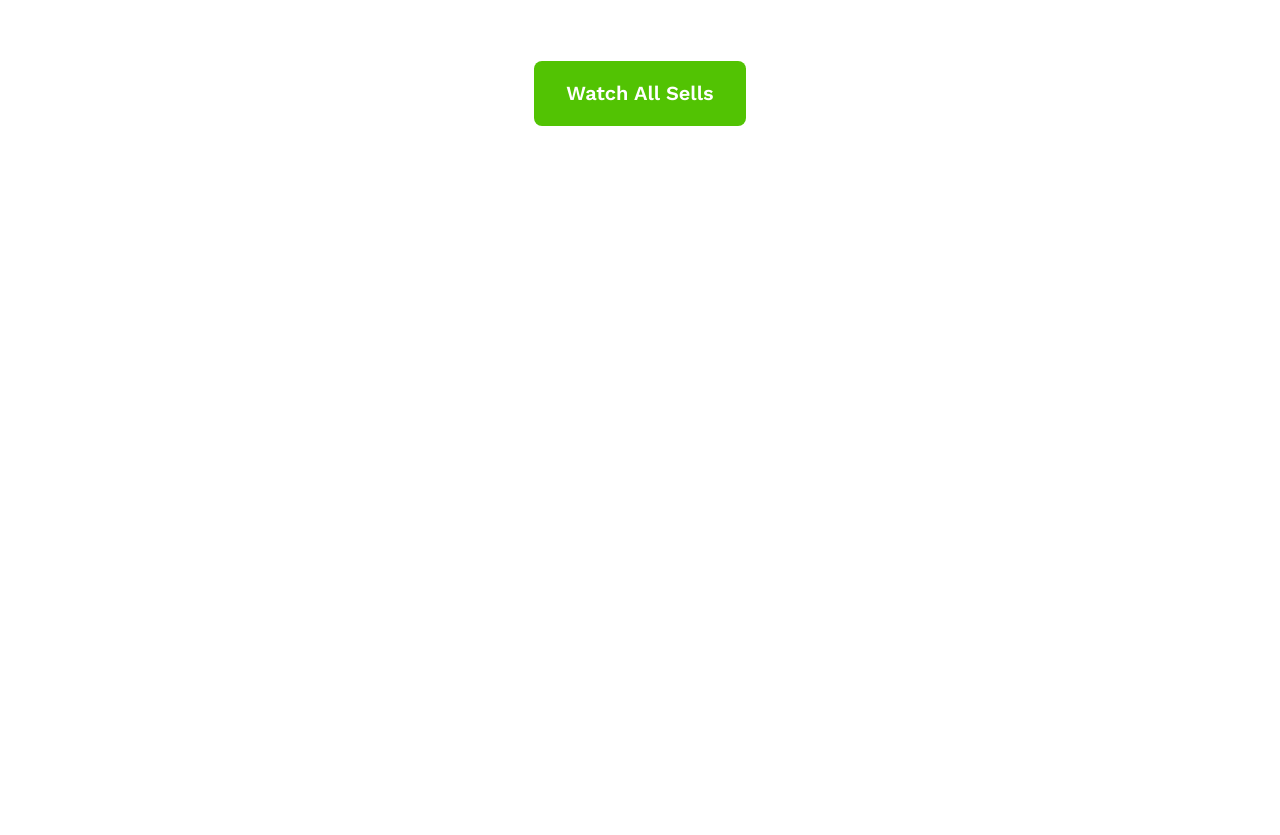
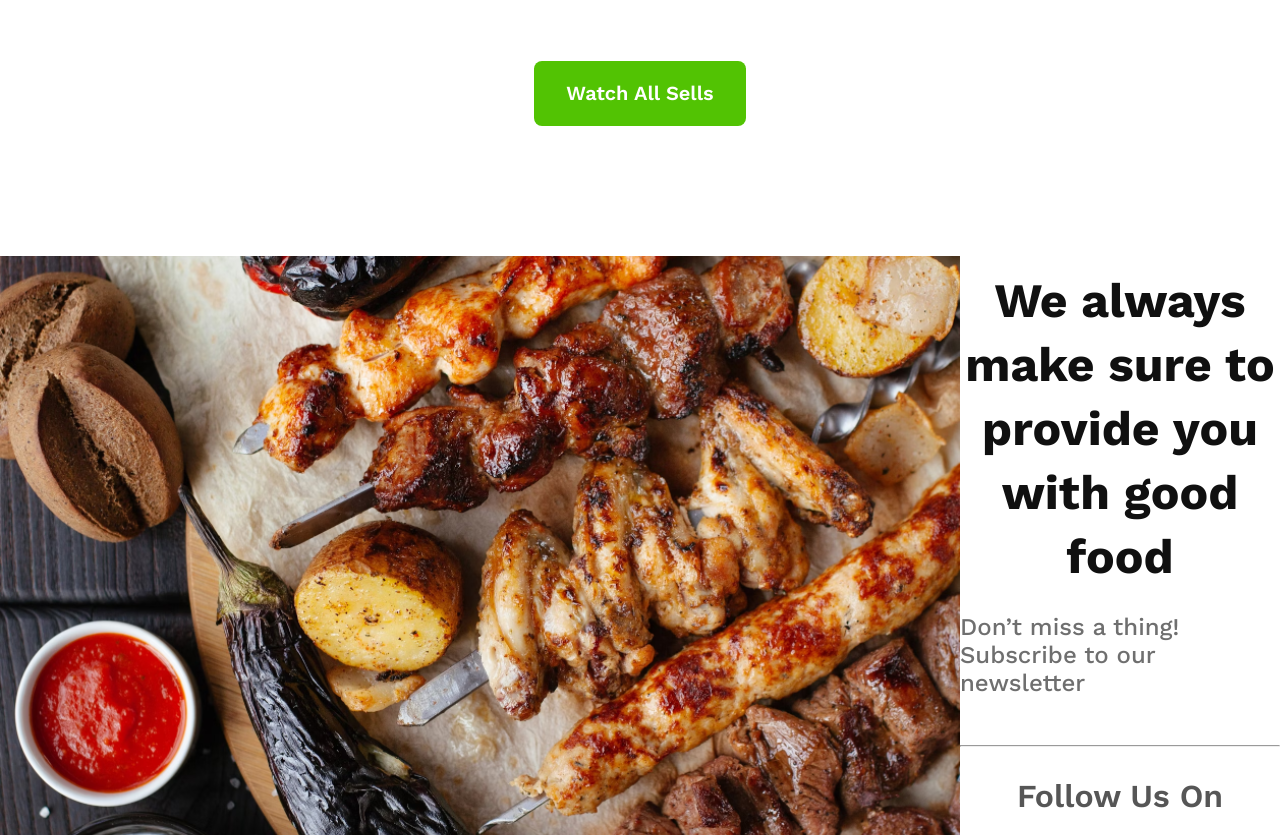
Before and after one commit to fatema-a5878/FoodieFeast, a plain HTML site: page index.html in a window 1280 px wide. Shown: the part 1965-2800 px from the top of the page. Before the commit the page ends 2221 px from the top, so only its background shows below. Drawn offline with nearby package versions, Linux system fonts and the light colour scheme.

Commit message:
about section finished

```diff
--- a/index.html
+++ b/index.html
@@ -5,6 +5,7 @@
     <meta name="viewport" content="width=device-width, initial-scale=1.0">
     <title>Foodie Feast</title>
     <link rel="stylesheet" href="styles/style.css">
+    <script src="https://kit.fontawesome.com/9cac1d8f79.js" crossorigin="anonymous"></script>
 </head>
 <body>
     <!-- Header Section -->
@@ -21,6 +22,7 @@
         </section>
     </header>
     <!-- Header Section End -->
+    <main>
          <!-- Cart Section -->
       <section id="card-main">
         <div class="card">
@@ -62,9 +64,31 @@
         </div>
     </section>
 <!-- Cart Section End -->
-    <main>
-
+ <!-- About Section -->
+  <section class="about">
+    <div>
+        <img src="./assets/foods.png" alt="">
+    </div>
+    <div class="abt-div">
+        <div class="about-details">
+            <h2>We always make sure to provide you with good food</h2>
+            <p class="dis">Don’t miss a thing! Subscribe to our newsletter</p>
+            <hr>
+            <p class="follow">Follow Us On</p>
+            <hr>
+            <!-- Icons -->
+            <div class="icons">
+                <a href="#"><i class="fa-brands fa-facebook"></i></a>
+                <a href="#"><i class="fa-brands fa-square-x-twitter"></i></a>
+                <a href="#"><i class="fa-brands fa-square-instagram"></i></a>
+                <a href="#"><i class="fa-brands fa-pinterest"></i></a>
+            </div>
+        </div>
+    </div>
+  </section>
+  <!-- About Section End  -->
     </main>
+    <!-- Footer Section -->
     <footer>
 
     </footer>
--- a/styles/style.css
+++ b/styles/style.css
@@ -150,3 +150,72 @@ text-align: center;
     letter-spacing: 0%;
     text-align: center;
 }
+/* About Section  */
+.about{
+    display: flex;
+    margin-bottom: 130px;
+}
+.abt-div{
+    display: flex;
+    justify-content: center;
+    align-items: center;
+}
+.about-details > h2{
+    /* width: 805px; */
+    color: rgb(16, 16, 16);
+    font-family: Work Sans;
+    font-size: 48px;
+    font-weight: 700;
+    line-height: 64px;
+    letter-spacing: 0%;
+    text-align: center;
+    margin-bottom: 24px;
+}
+.about-details > .dis{
+    color: rgb(16, 16, 16);
+    font-family: Work Sans;
+    font-size: 24px;
+    font-weight: 500;
+    line-height: 28px;
+    letter-spacing: 0%;
+    text-align: left;
+    opacity: 0.6;
+    margin-bottom: 48px;
+    display: flex;
+    justify-content: center;
+}
+.about-details > .follow{
+    padding: 30px 10px 30px 10px;
+    opacity: 0.7;
+    color: rgb(16, 16, 16);
+    font-family: Work Sans;
+    font-size: 32px;
+    font-weight: 600;
+    line-height: 38px;
+    letter-spacing: 0%;
+    text-align: center;
+}
+.icons{
+    display: flex;
+    gap: 32px;
+    justify-content: center;
+}
+.icons > a > .fa-brands{
+    /* width: 80px;
+    height: 80px; */
+    font-size: 40px;
+    padding-top: 32px;
+}
+.icons > a > .fa-facebook:hover{
+    color: #1877F2;
+}
+.icons > a > .fa-square-x-twitter:hover{
+    color: #1DA1F2;
+}
+.icons > a > .fa-square-instagram:hover{
+    color: #C13584;
+}
+.icons > a > .fa-pinterest:hover{
+    color: #E60023;
+}
+/* Footer Section */
```
Lines whose indentation alone changed are shown as unchanged.
